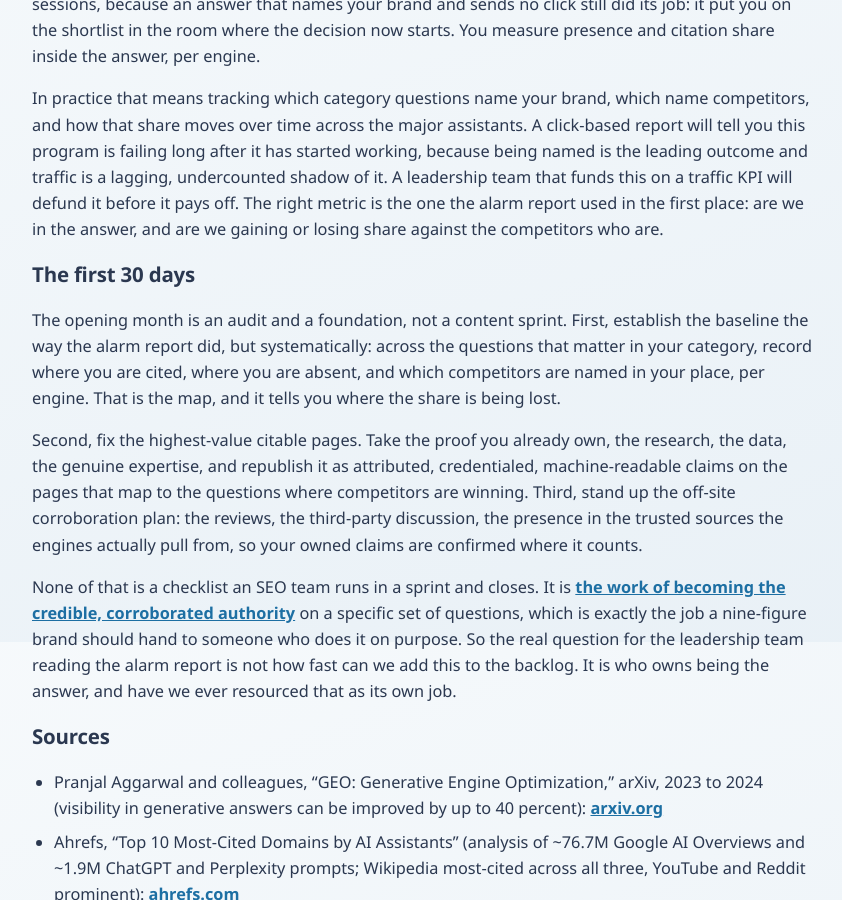
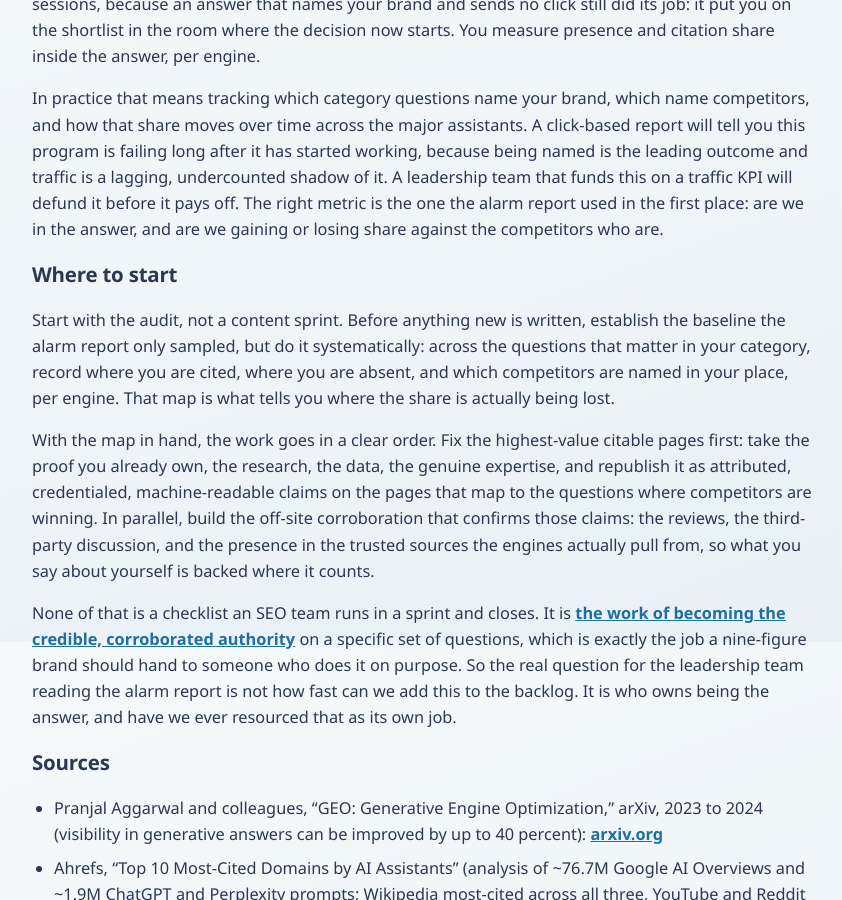
Before and after one commit to lsobrinski-marketing/lindseysobrinski.com, a Jekyll site: the page built from _posts/2026-10-27-why-your-brand-is-not-in-the-ai-answer.md, in a window 1280 px wide and 900 px high, scrolled down 3858 px. Shown: the whole window, without its empty margins (218-1060 px from the left). Built offline with Jekyll 4.4.1, drawn with Linux system fonts in a browser that asks for light colours; some of the changed text lies outside the part shown.

Commit message:
Rework 'first 30 days' section in why-your-brand post: expert order-of-operations, not a 30-60-90 onboarding plan
Co-Authored-By: Claude Opus 4.8 <noreply@anthropic.com>

```diff
--- a/_posts/2026-10-27-why-your-brand-is-not-in-the-ai-answer.md
+++ b/_posts/2026-10-27-why-your-brand-is-not-in-the-ai-answer.md
@@ -53,7 +53,7 @@ Your brand is absent from AI answers because the engines cannot find a credible,
 - Being a clean entity the engine can actually model
 - Being corroborated off-site, where the answers are really built
 - Measuring it as visibility, not sessions
-- The first 30 days
+- Where to start, and why it begins with an audit
 
 ## The alarm is now a report, not a hunch
 
@@ -93,11 +93,11 @@ Because the goal is a citation and not a click, the scoreboard changes. You do n
 
 In practice that means tracking which category questions name your brand, which name competitors, and how that share moves over time across the major assistants. A click-based report will tell you this program is failing long after it has started working, because being named is the leading outcome and traffic is a lagging, undercounted shadow of it. A leadership team that funds this on a traffic KPI will defund it before it pays off. The right metric is the one the alarm report used in the first place: are we in the answer, and are we gaining or losing share against the competitors who are.
 
-## The first 30 days
+## Where to start
 
-The opening month is an audit and a foundation, not a content sprint. First, establish the baseline the way the alarm report did, but systematically: across the questions that matter in your category, record where you are cited, where you are absent, and which competitors are named in your place, per engine. That is the map, and it tells you where the share is being lost.
+Start with the audit, not a content sprint. Before anything new is written, establish the baseline the alarm report only sampled, but do it systematically: across the questions that matter in your category, record where you are cited, where you are absent, and which competitors are named in your place, per engine. That map is what tells you where the share is actually being lost.
 
-Second, fix the highest-value citable pages. Take the proof you already own, the research, the data, the genuine expertise, and republish it as attributed, credentialed, machine-readable claims on the pages that map to the questions where competitors are winning. Third, stand up the off-site corroboration plan: the reviews, the third-party discussion, the presence in the trusted sources the engines actually pull from, so your owned claims are confirmed where it counts.
+With the map in hand, the work goes in a clear order. Fix the highest-value citable pages first: take the proof you already own, the research, the data, the genuine expertise, and republish it as attributed, credentialed, machine-readable claims on the pages that map to the questions where competitors are winning. In parallel, build the off-site corroboration that confirms those claims: the reviews, the third-party discussion, and the presence in the trusted sources the engines actually pull from, so what you say about yourself is backed where it counts.
 
 None of that is a checklist an SEO team runs in a sprint and closes. It is [the work of becoming the credible, corroborated authority](/seo-aeo-geo/) on a specific set of questions, which is exactly the job a nine-figure brand should hand to someone who does it on purpose. So the real question for the leadership team reading the alarm report is not how fast can we add this to the backlog. It is who owns being the answer, and have we ever resourced that as its own job.
 
```
